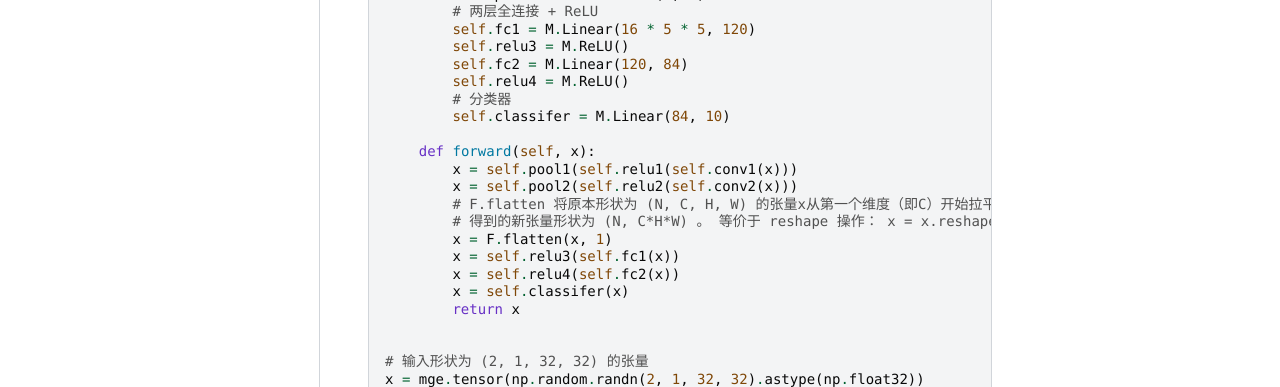
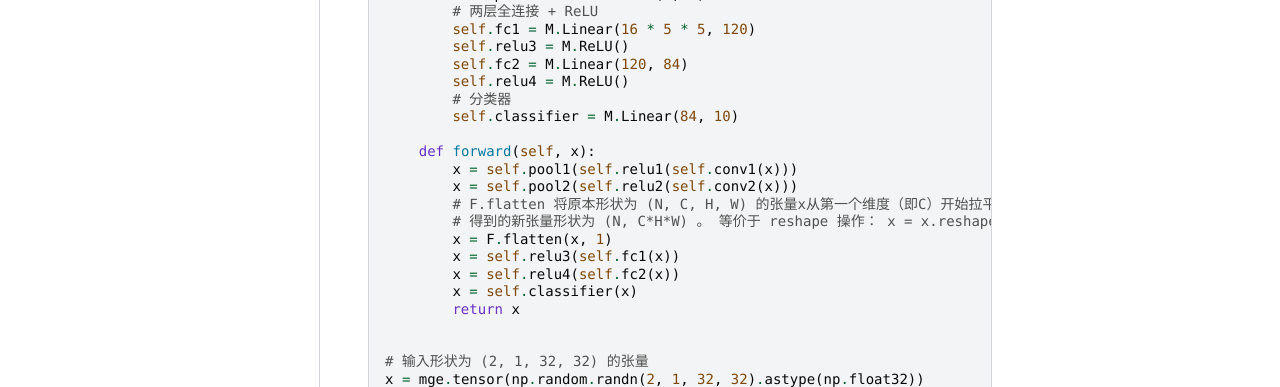
Before and after one commit to MegEngine/Docs, a Sphinx documentation site: the page built from source/basic/network_build.rst, in a window 1280 px wide and 900 px high, scrolled down 3810 px. Shown: the part 235-622 px from the top of the window. Built offline with Sphinx 7.4.7 and the PyData theme 0.15.4, drawn with Linux system fonts in a browser that asks for light colours; pages that are not in the unit, such as notebooks, are missing from menus.

Commit message:
docs: improve spelling
Amend 'classifer' to 'classifier' in line 177 and 187.

```diff
--- a/source/basic/network_build.rst
+++ b/source/basic/network_build.rst
@@ -174,7 +174,7 @@
             self.fc2 = M.Linear(120, 84)
             self.relu4 = M.ReLU()
             # 分类器
-            self.classifer = M.Linear(84, 10)
+            self.classifier = M.Linear(84, 10)
 
         def forward(self, x):
             x = self.pool1(self.relu1(self.conv1(x)))
@@ -184,7 +184,7 @@
             x = F.flatten(x, 1)
             x = self.relu3(self.fc1(x))
             x = self.relu4(self.fc2(x))
-            x = self.classifer(x)
+            x = self.classifier(x)
             return x
 
 
```
